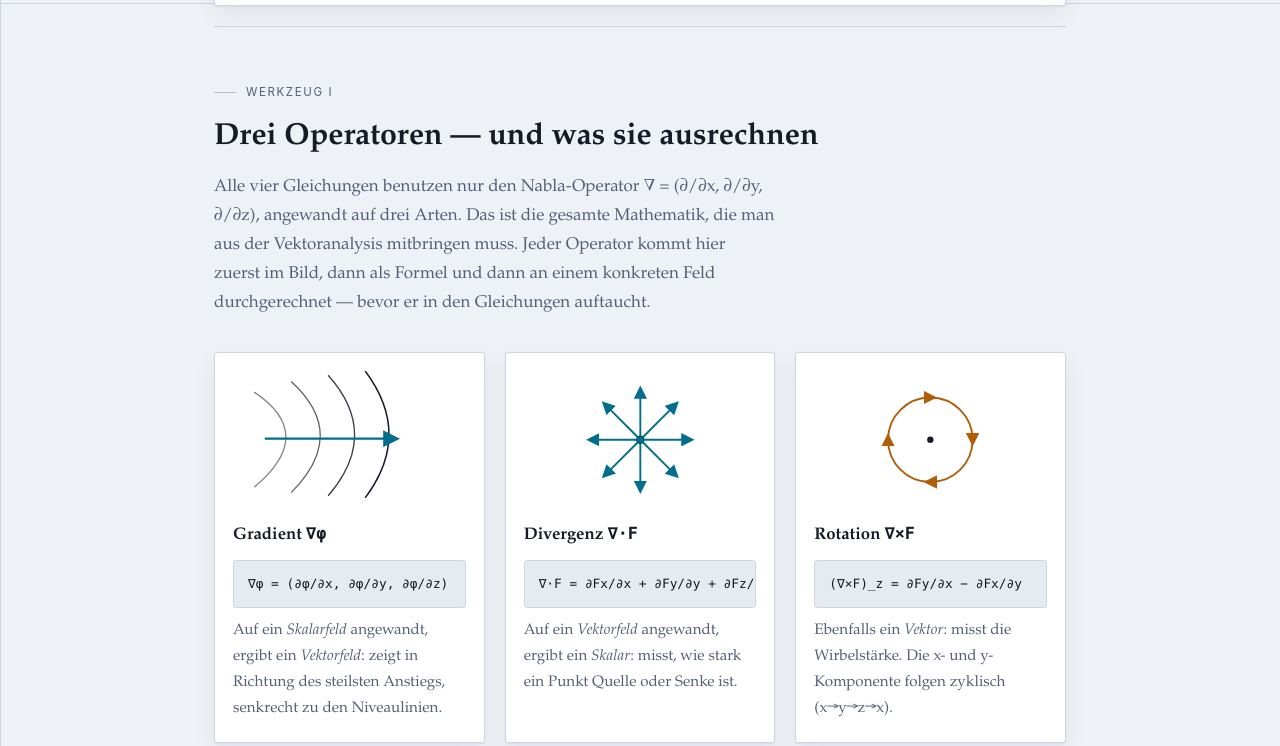
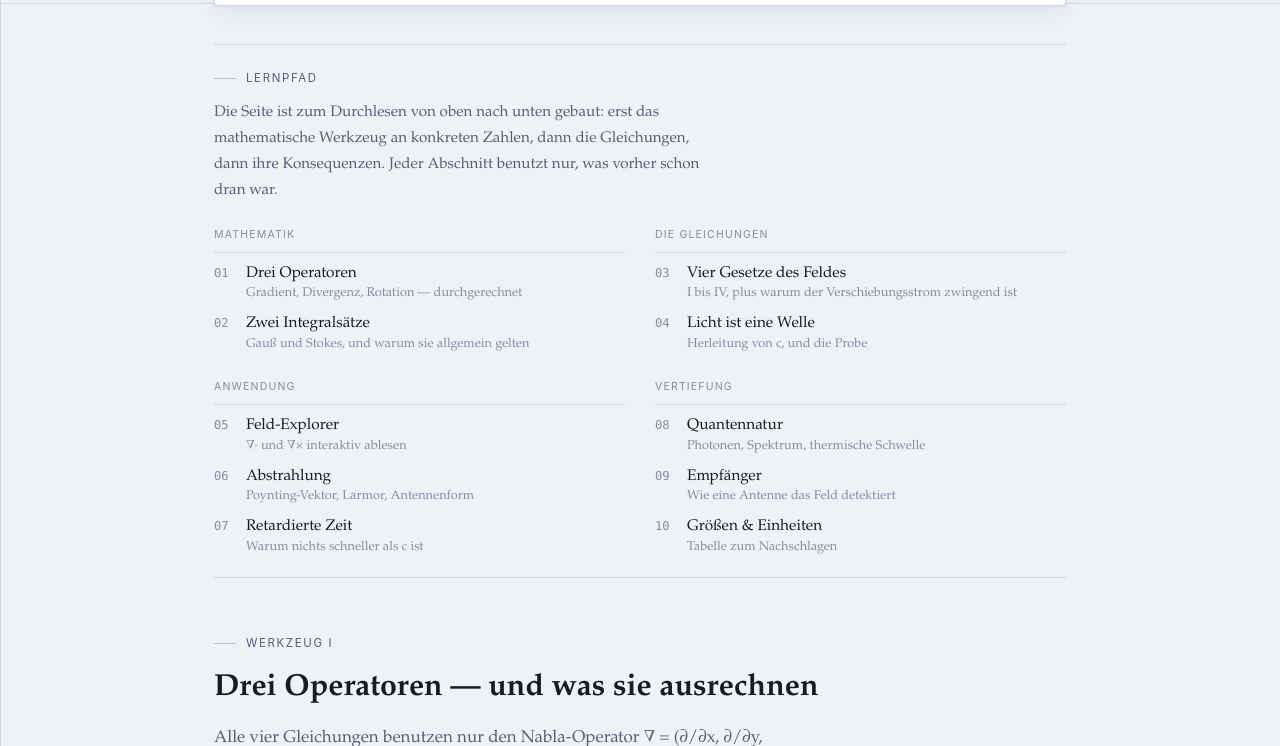
Before and after one commit to exercise69/Maxwell-Equations, a plain HTML site: page index.html in a window 1280 px wide. Shown: the part 797-1543 px from the top of the page. Drawn offline with Linux system fonts and the light colour scheme.

Commit message:
Lernpfad im Hero, Anker-IDs fuer alle Abschnitte, Overflow-Fix auf schmalen Displays
- Navigierbarer Lernpfad mit 10 Stationen in vier Gruppen
- Jeder Abschnitt bekommt eine id, Deep-Links funktionieren auch beim
  Direktaufruf trotz nachgeladener Inhalte
- min-width:0 fuer Grid-/Flex-Kinder: nicht umbrechende Formelkaesten
  scrollen jetzt in sich, statt die Seitenbreite zu sprengen

```diff
--- a/index.html
+++ b/index.html
@@ -24,6 +24,12 @@ Promise.all(
   var s = document.createElement('script');
   s.src = 'app.js';
   document.body.appendChild(s);
+
+  // Inhalt wird erst nachgeladen — ein #anker in der URL muss danach neu angesprungen werden.
+  if (location.hash){
+    var target = document.getElementById(location.hash.slice(1));
+    if (target) target.scrollIntoView();
+  }
 }).catch(function(err){
   document.getElementById('wrap').innerHTML =
     '<p style="padding:60px 0">Fehler beim Laden der Seite: ' + err.message + '</p>';
--- a/part1.html
+++ b/part1.html
@@ -23,9 +23,50 @@
         <span>Ausbreitung entlang z mit c = 1/√(μ₀ε₀)</span>
       </div>
     </div>
+
+    <nav class="pathway" aria-label="Lernpfad durch die Seite">
+      <div class="eyebrow">Lernpfad</div>
+      <p class="pathway-note">
+        Die Seite ist zum Durchlesen von oben nach unten gebaut: erst das mathematische
+        Werkzeug an konkreten Zahlen, dann die Gleichungen, dann ihre Konsequenzen. Jeder
+        Abschnitt benutzt nur, was vorher schon dran war.
+      </p>
+      <div class="pathway-groups">
+        <div class="pathway-group">
+          <div class="g-name">Mathematik</div>
+          <ol>
+            <li><a href="#werkzeug-operatoren"><span class="p-num">01</span><span><span class="p-title">Drei Operatoren</span><span class="p-sub">Gradient, Divergenz, Rotation — durchgerechnet</span></span></a></li>
+            <li><a href="#werkzeug-saetze"><span class="p-num">02</span><span><span class="p-title">Zwei Integralsätze</span><span class="p-sub">Gauß und Stokes, und warum sie allgemein gelten</span></span></a></li>
+          </ol>
+        </div>
+        <div class="pathway-group">
+          <div class="g-name">Die Gleichungen</div>
+          <ol>
+            <li><a href="#gleichungen"><span class="p-num">03</span><span><span class="p-title">Vier Gesetze des Feldes</span><span class="p-sub">I bis IV, plus warum der Verschiebungsstrom zwingend ist</span></span></a></li>
+            <li><a href="#wellengleichung"><span class="p-num">04</span><span><span class="p-title">Licht ist eine Welle</span><span class="p-sub">Herleitung von c, und die Probe</span></span></a></li>
+          </ol>
+        </div>
+        <div class="pathway-group">
+          <div class="g-name">Anwendung</div>
+          <ol>
+            <li><a href="#feld-explorer"><span class="p-num">05</span><span><span class="p-title">Feld-Explorer</span><span class="p-sub">∇· und ∇× interaktiv ablesen</span></span></a></li>
+            <li><a href="#abstrahlung"><span class="p-num">06</span><span><span class="p-title">Abstrahlung</span><span class="p-sub">Poynting-Vektor, Larmor, Antennenform</span></span></a></li>
+            <li><a href="#kausalitaet"><span class="p-num">07</span><span><span class="p-title">Retardierte Zeit</span><span class="p-sub">Warum nichts schneller als c ist</span></span></a></li>
+          </ol>
+        </div>
+        <div class="pathway-group">
+          <div class="g-name">Vertiefung</div>
+          <ol>
+            <li><a href="#quantennatur"><span class="p-num">08</span><span><span class="p-title">Quantennatur</span><span class="p-sub">Photonen, Spektrum, thermische Schwelle</span></span></a></li>
+            <li><a href="#empfaenger"><span class="p-num">09</span><span><span class="p-title">Empfänger</span><span class="p-sub">Wie eine Antenne das Feld detektiert</span></span></a></li>
+            <li><a href="#nachschlagen"><span class="p-num">10</span><span><span class="p-title">Größen &amp; Einheiten</span><span class="p-sub">Tabelle zum Nachschlagen</span></span></a></li>
+          </ol>
+        </div>
+      </div>
+    </nav>
   </section>
 
-  <section class="rule-top">
+  <section class="rule-top" id="werkzeug-operatoren">
     <div class="eyebrow">Werkzeug I</div>
     <h2>Drei Operatoren — und was sie ausrechnen</h2>
     <p class="intro">
@@ -270,7 +311,7 @@ Rotation ausgeschrieben als Determinante:
     </div>
   </section>
 
-  <section class="rule-top">
+  <section class="rule-top" id="werkzeug-saetze">
     <div class="eyebrow">Werkzeug II</div>
     <h2>Zwei Integralsätze</h2>
     <p class="intro">
--- a/part2.html
+++ b/part2.html
@@ -1,4 +1,4 @@
-<section class="rule-top">
+<section class="rule-top" id="gleichungen">
     <div class="eyebrow">Die Gleichungen</div>
     <h2>Vier Gesetze des Feldes</h2>
     <p class="intro">
--- a/part3.html
+++ b/part3.html
@@ -1,4 +1,4 @@
-<section class="rule-top">
+<section class="rule-top" id="wellengleichung">
     <div class="eyebrow">Die Konsequenz</div>
     <h2>Licht ist eine Welle des Feldes</h2>
     <p class="intro">
--- a/part4.html
+++ b/part4.html
@@ -1,4 +1,4 @@
-<section class="rule-top">
+<section class="rule-top" id="feld-explorer">
     <div class="eyebrow">Interaktiv</div>
     <h2>Der Feld-Explorer</h2>
     <p class="intro">
@@ -26,7 +26,7 @@
     <p class="fx-desc" id="fxDesc"></p>
   </section>
 
-  <section class="rule-top">
+  <section class="rule-top" id="abstrahlung">
     <div class="eyebrow">Abstrahlung</div>
     <h2>Warum strahlt eine Antenne?</h2>
     <p class="intro">
@@ -372,7 +372,7 @@
     </div>
   </section>
 
-  <section class="rule-top">
+  <section class="rule-top" id="kausalitaet">
     <div class="eyebrow">Kausalität</div>
     <h2>Retardierte Zeit</h2>
     <p class="intro">
--- a/part5.html
+++ b/part5.html
@@ -1,4 +1,4 @@
-<section class="rule-top">
+<section class="rule-top" id="quantennatur">
     <div class="eyebrow">Quantennatur</div>
     <h2>Wie viele Photonen sind das eigentlich?</h2>
     <p class="intro">
@@ -240,7 +240,7 @@
     </div>
   </section>
 
-  <section class="rule-top">
+  <section class="rule-top" id="empfaenger">
     <div class="eyebrow">Empfänger</div>
     <h2>Wie eine Antenne empfängt</h2>
     <p class="intro">
@@ -340,7 +340,7 @@
     </div>
   </section>
 
-  <section class="rule-top">
+  <section class="rule-top" id="nachschlagen">
     <div class="eyebrow">Nachschlagen</div>
     <h2>Größen &amp; Einheiten</h2>
     <div class="ref-wrap">
--- a/style.css
+++ b/style.css
@@ -133,6 +133,26 @@
   .scope-legend span{ display:flex; align-items:center; gap:7px; }
   .swatch{ width: 13px; height: 3px; border-radius: 2px; display:inline-block; }
 
+  /* ---------- lernpfad ---------- */
+  .pathway{ margin-top: 38px; border-top: 1px solid var(--rule); padding-top: 24px; }
+  .pathway .eyebrow{ margin-bottom: 12px; }
+  .pathway-note{ color: var(--ink-muted); font-size: 0.95rem; max-width: 64ch; margin: 0 0 22px; }
+  .pathway-groups{ display:grid; grid-template-columns: repeat(auto-fit, minmax(280px,1fr)); gap: 24px 30px; }
+  .pathway-group .g-name{
+    font-family: var(--font-label); font-size: 0.66rem; letter-spacing: .11em;
+    text-transform: uppercase; color: var(--ink-faint);
+    padding-bottom: 8px; margin-bottom: 10px; border-bottom: 1px solid var(--rule);
+  }
+  .pathway-group ol{ list-style:none; margin:0; padding:0; display:grid; gap: 10px; }
+  .pathway-group a{
+    display:grid; grid-template-columns: 24px 1fr; gap: 8px; align-items: baseline;
+    text-decoration:none; color: var(--ink);
+  }
+  .pathway-group a:hover .p-title{ text-decoration: underline; }
+  .p-num{ font-family: var(--font-mono); font-size: 0.76rem; color: var(--ink-faint); }
+  .p-title{ display:block; font-size: 0.96rem; line-height: 1.35; }
+  .p-sub{ display:block; color: var(--ink-faint); font-size: 0.8rem; line-height: 1.4; margin-top: 1px; }
+
   /* ---------- generic sections ---------- */
   section{ padding: 56px 0; }
   section.rule-top{ border-top: 1px solid var(--rule); }
@@ -260,6 +280,12 @@
   .split-two{ display:grid; grid-template-columns: 1fr 1fr; gap: 22px; }
   @media (max-width: 640px){ .split-two{ grid-template-columns: 1fr; } }
 
+  /* Grid- und Flex-Kinder duerfen schmaler werden als ihr Inhalt — sonst sprengen
+     die nicht umbrechenden Formelkaesten auf schmalen Displays die Seitenbreite,
+     statt in ihrem eigenen overflow-x zu scrollen. */
+  .eq-body > *, .split-two > *, .calc-grid > *, .step > *, .result > *,
+  .toolbox-grid > *, .theorem-bridge > *, .pathway-groups > *{ min-width: 0; }
+
   /* ---------- feld-explorer ---------- */
   .fx-controls{ display:flex; flex-wrap:wrap; gap:8px; margin: 4px 0 16px; }
   .fx-btn{
```
